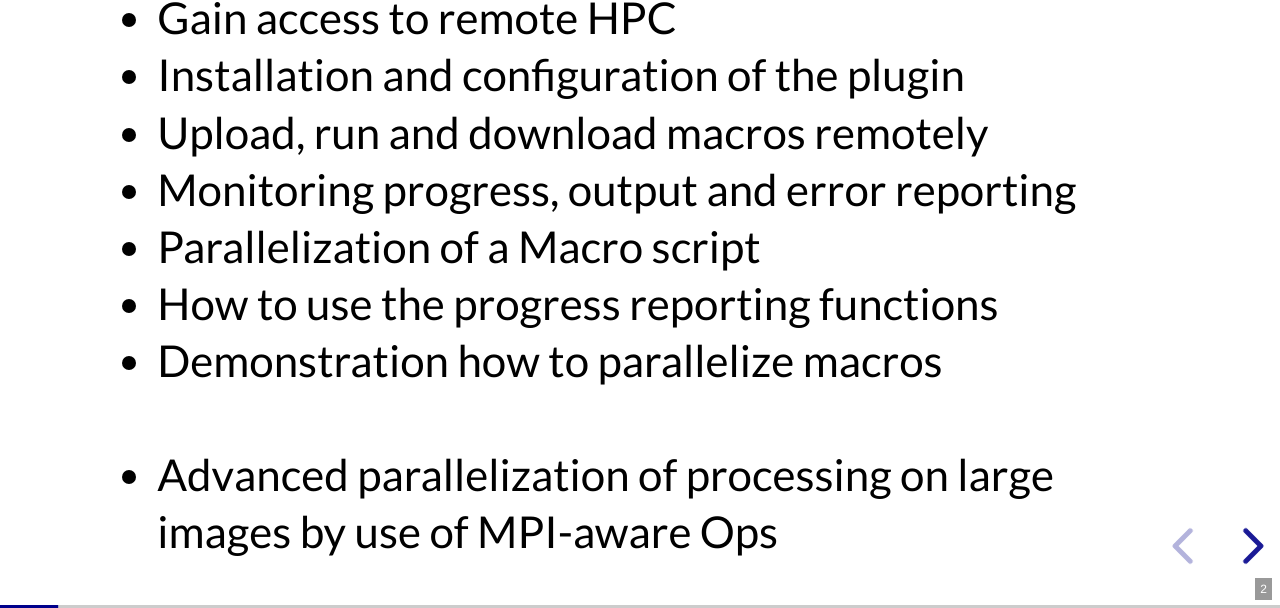
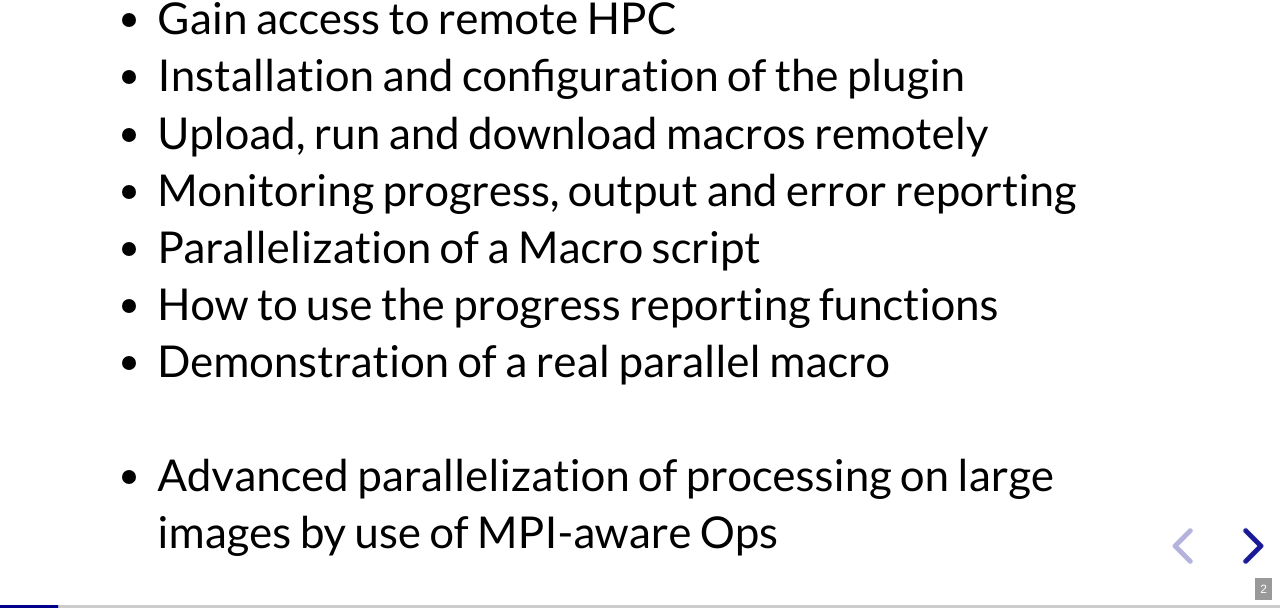
Before and after one commit to velissarious/parallel-macro-presentation, a website: page index.html in a window 1280 px wide. Both pictures are taken after a click on the button "next slide". Shown: the part 192-800 px from the top of the page. Drawn offline with Linux system fonts and the light colour scheme; a web font is replaced by a local one.

Commit message:
fix outline titles

```diff
--- a/index.html
+++ b/index.html
@@ -29,7 +29,7 @@
 						<li> Monitoring progress, output and error reporting </li>
 						<li> Parallelization of a Macro script </li>
 						<li> How to use the progress reporting functions </li>
-						<li> Demonstration how to parallelize macros </li>
+						<li> Demonstration of a real parallel macro </li>
 						<br/>
 						<li> Advanced parallelization of processing on large images by use of MPI-aware Ops </li>
 					</ul>
@@ -178,7 +178,7 @@
 								<li> Monitoring progress, output and error reporting </li>
 								<li> Parallelization of a Macro script </li>
 								<li> How to use the progress reporting functions </li>
-								<li> Demonstration how to parallelize macros </li>
+								<li> Demonstration of a real parallel macro </li>
 								<br/>
 								<li> Advanced parallelization of processing on large images by use of MPI-aware Ops </li>
 							</ul>
```
